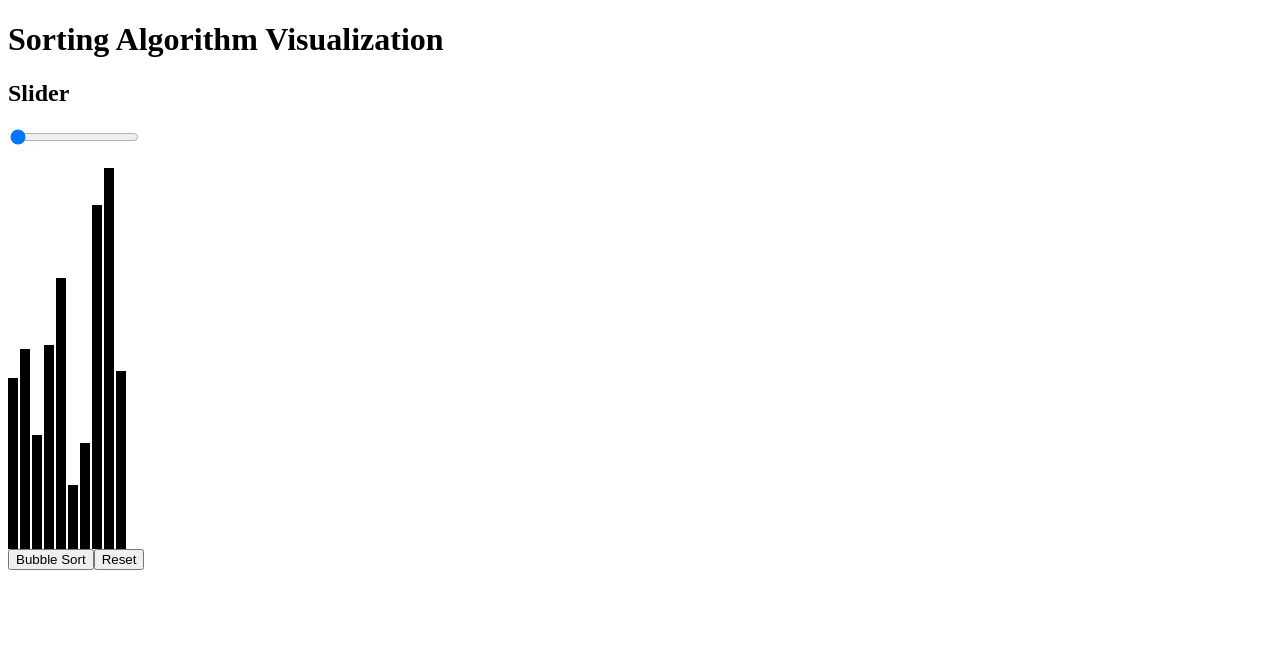
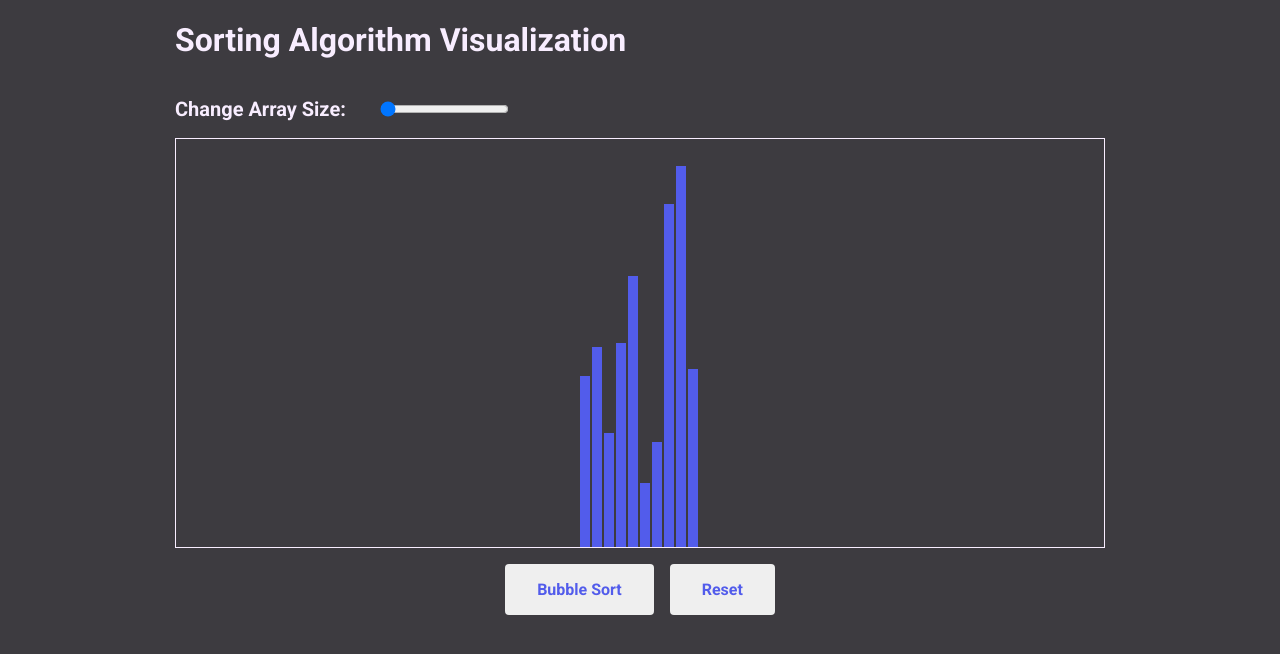
Before and after one commit to maxitech/SortingAlgorithmVisualization, a React (Vite) app: page / in a window 1280 px wide. Shown: the top 654 px of the page. Built offline with nearby package versions, Linux system fonts and the light colour scheme.

Commit message:
added styling and classes

```diff
--- a/src/Animations/animateBubbleSort.js
+++ b/src/Animations/animateBubbleSort.js
@@ -8,7 +8,7 @@ function animateBubbleSort(array, moves, setSortedArray) {
 
   setTimeout(() => {
     animateBubbleSort(array, moves, setSortedArray);
-  }, 50);
+  }, 0);
 }
 
 export default animateBubbleSort;
--- a/src/App.jsx
+++ b/src/App.jsx
@@ -58,12 +58,12 @@ function App() {
   return (
     <>
       <h1>Sorting Algorithm Visualization</h1>
-      <div>
-        <h2>Slider</h2>
+      <div className="slider_container">
+        <h2>Change Array Size:</h2>
         <input
           type="range"
           min="10"
-          max="300"
+          max="200"
           value={arrayLength}
           onChange={handleSliderChange}
           disabled={buttonClicked}
@@ -72,11 +72,13 @@ function App() {
 
       <BarsContainer array={array} />
 
-      <div>
-        <button onClick={handleBubbleSortClick} disabled={buttonClicked}>
+      <div className="btn_container">
+        <button onClick={handleBubbleSortClick} disabled={buttonClicked} className="btn">
           Bubble Sort
         </button>
-        <button onClick={handleResetClick}>Reset</button>
+        <button onClick={handleResetClick} className="btn">
+          Reset
+        </button>
       </div>
     </>
   );
--- a/src/index.css
+++ b/src/index.css
@@ -1,13 +1,70 @@
+@import url('https://fonts.googleapis.com/css2?family=Roboto:ital,wght@0,100;0,300;0,400;0,500;0,700;0,900;1,100;1,300;1,400;1,500;1,700;1,900&display=swap');
+
+*::before,
+*::after,
+body {
+  box-sizing: border-box;
+  margin: 0 auto;
+  padding: 0;
+  width: 80vw;
+}
+
+body {
+  background-color: #3d3b40;
+  font-family: 'Roboto', Arial, Helvetica, sans-serif;
+  color: #f8edff;
+}
+
+#root {
+  display: grid;
+  justify-content: center;
+}
+
+.slider_container {
+  display: flex;
+  justify-content: flex-start;
+  align-items: center;
+  gap: 2em;
+}
+
+.slider_container > h2 {
+  font-size: 1.25rem;
+}
+
 .bars_container {
   height: 50vh;
   width: 70vw;
 
+  border: 1.5px solid #f8edff;
+  padding: 0.5em 1em 0 1em;
+
   display: flex;
   align-items: flex-end;
+  justify-content: center;
 }
 
 .bar {
   width: 10px;
-  background-color: #000;
+  background-color: #525ceb;
   margin-right: 0.125em;
 }
+
+.btn_container {
+  display: flex;
+  justify-content: center;
+  align-items: center;
+  margin-top: 1em;
+  gap: 1em;
+}
+
+.btn {
+  font-family: 'Roboto', Arial, Helvetica, sans-serif;
+  font-size: 1rem;
+  font-weight: 600;
+  color: #525ceb;
+  padding: 1em 2em;
+
+  border: none;
+  border-radius: 4px;
+  cursor: pointer;
+}
```
